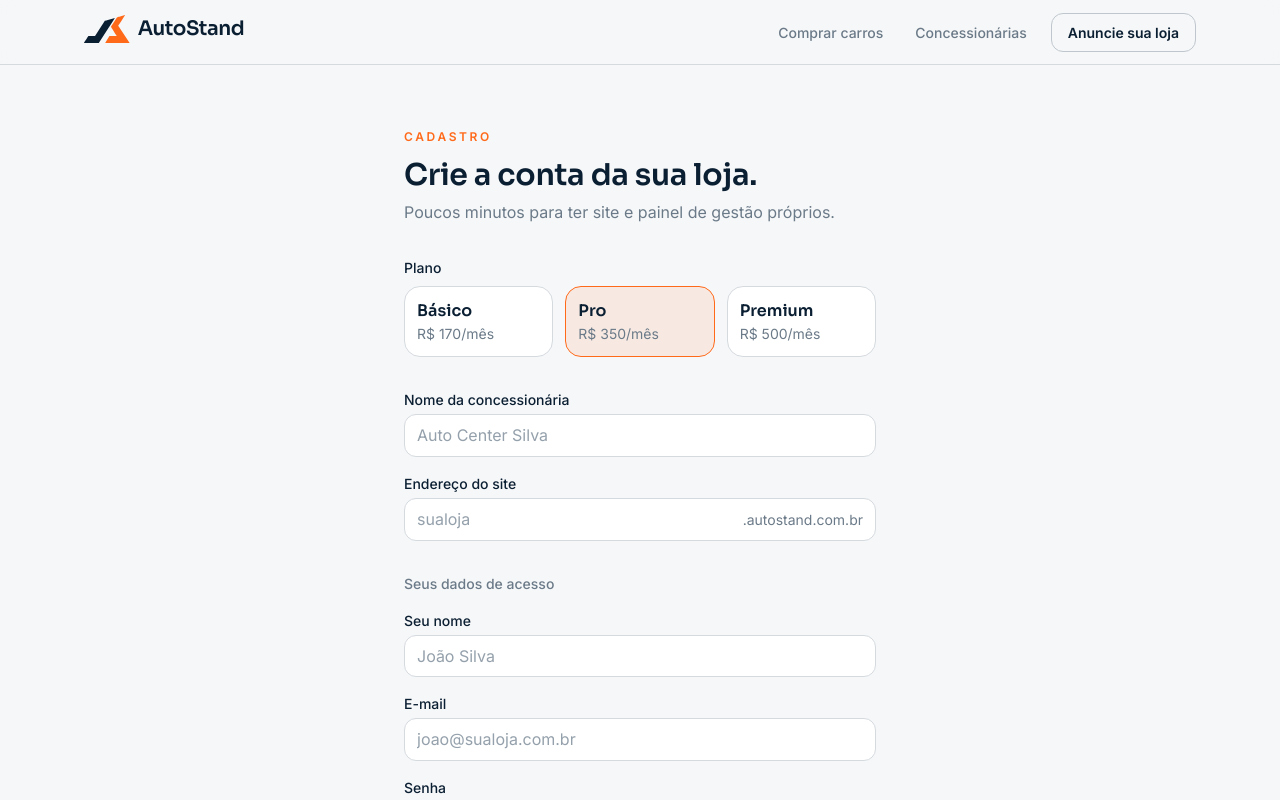
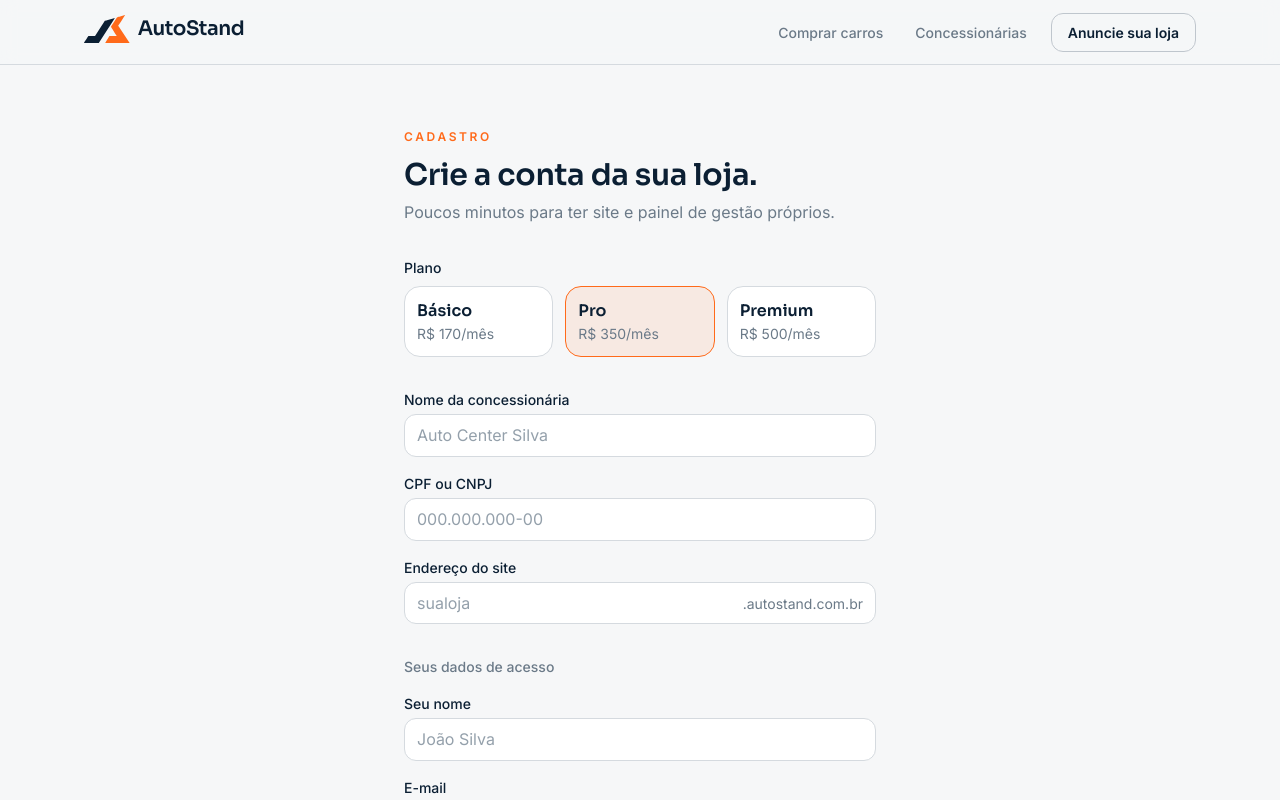
Before and after one commit to Synqo-Servicos/AutoStand, a Next.js app: page /assinar in a window 1280 px wide. Shown: the top 800 px of the page. Built offline with nearby package versions, Linux system fonts and the light colour scheme; no server answers.

Commit message:
feat(checkout): campo CPF/CNPJ com máscara no cadastro

```diff
--- a/components/marketing/SignupForm.tsx
+++ b/components/marketing/SignupForm.tsx
@@ -6,6 +6,7 @@ import { PLAN_SLUGS, PLANS, type PlanSlug } from "@/lib/plans";
 import { normalizeSlug, slugError } from "@/lib/slug";
 import { Turnstile, isTurnstileEnabled } from "@/components/Turnstile";
 import { formatBRL } from "@/lib/money";
+import { isValidDocument, formatDocument, normalizeDocument } from "@/lib/br-document";
 
 const inputClass =
   "w-full rounded-lg border border-n200 bg-white px-3 py-2 text-body text-ink " +
@@ -28,6 +29,7 @@ export function SignupForm({
   const [adminName, setAdminName] = useState("");
   const [adminEmail, setAdminEmail] = useState("");
   const [adminPassword, setAdminPassword] = useState("");
+  const [document, setDocument] = useState("");
   const [submitting, setSubmitting] = useState(false);
   const [error, setError] = useState<string | null>(null);
   const [captchaToken, setCaptchaToken] = useState<string | null>(null);
@@ -40,6 +42,7 @@ export function SignupForm({
   >({ status: "idle" });
 
   const liveSlugError = slug ? slugError(slug) : null;
+  const liveDocError = document && !isValidDocument(document) ? "CPF ou CNPJ inválido." : null;
   const onCaptchaExpire = useCallback(() => setCaptchaToken(null), []);
 
   async function validateCoupon(code: string, currentPlan: PlanSlug) {
@@ -77,6 +80,7 @@ export function SignupForm({
           plan,
           slug,
           dealership_name: dealershipName,
+          document: normalizeDocument(document),
           admin_name: adminName,
           admin_email: adminEmail,
           admin_password: adminPassword,
@@ -165,6 +169,22 @@ export function SignupForm({
             placeholder="Auto Center Silva"
             required
           />
+        </div>
+
+        <div>
+          <label htmlFor="document" className={labelClass}>
+            CPF ou CNPJ
+          </label>
+          <input
+            id="document"
+            inputMode="numeric"
+            className={`mt-1 ${inputClass} ${liveDocError ? "border-danger focus:border-danger focus:ring-danger/30" : ""}`}
+            value={document}
+            onChange={(e) => setDocument(formatDocument(e.target.value))}
+            placeholder="000.000.000-00"
+            required
+          />
+          {liveDocError && <p className="mt-1 text-body-s text-danger">{liveDocError}</p>}
         </div>
 
         <div>
@@ -280,7 +300,7 @@ export function SignupForm({
 
       <button
         type="submit"
-        disabled={!canSubmit || !!liveSlugError}
+        disabled={!canSubmit || !!liveSlugError || !!liveDocError || !document}
         className="w-full rounded-lg bg-signal px-4 py-3 font-semibold text-ink transition-colors hover:bg-signal-dark disabled:cursor-not-allowed disabled:opacity-60"
       >
         {submitting ? "Enviando…" : "Criar minha conta"}
```
